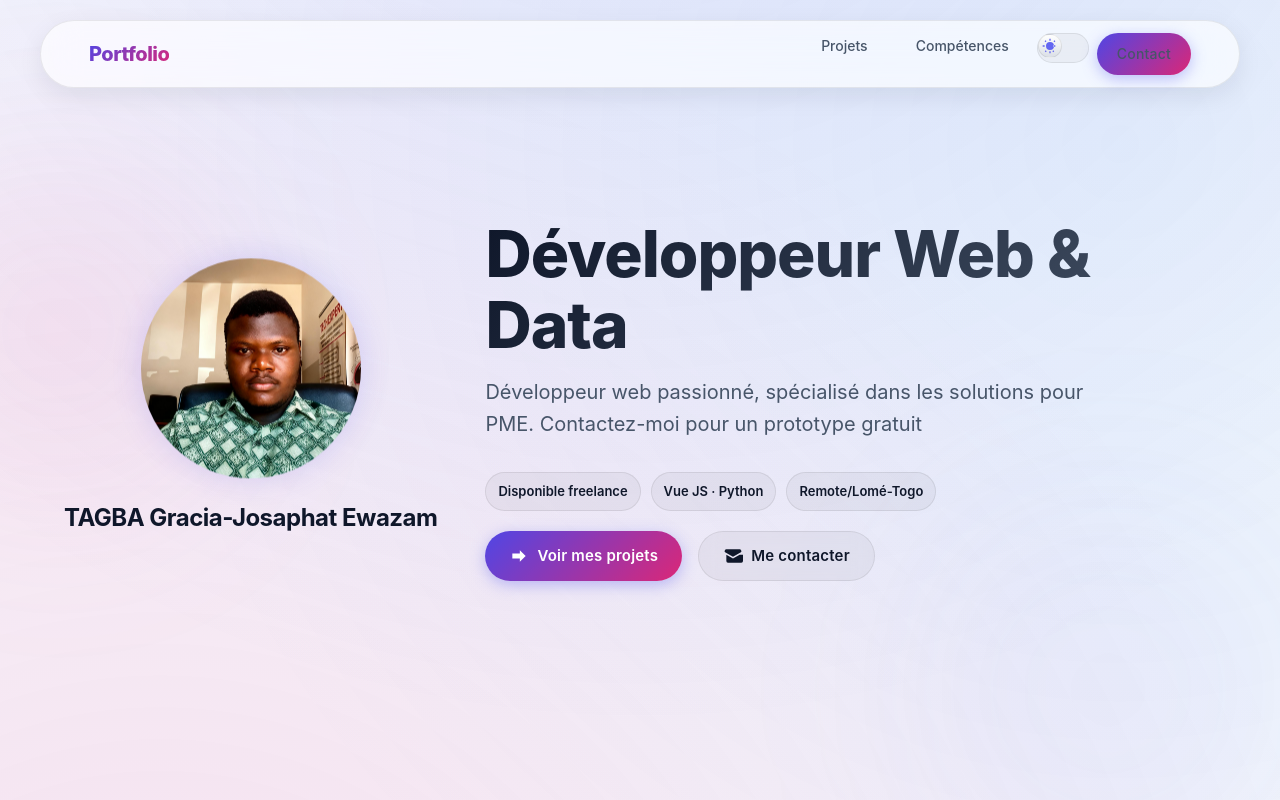
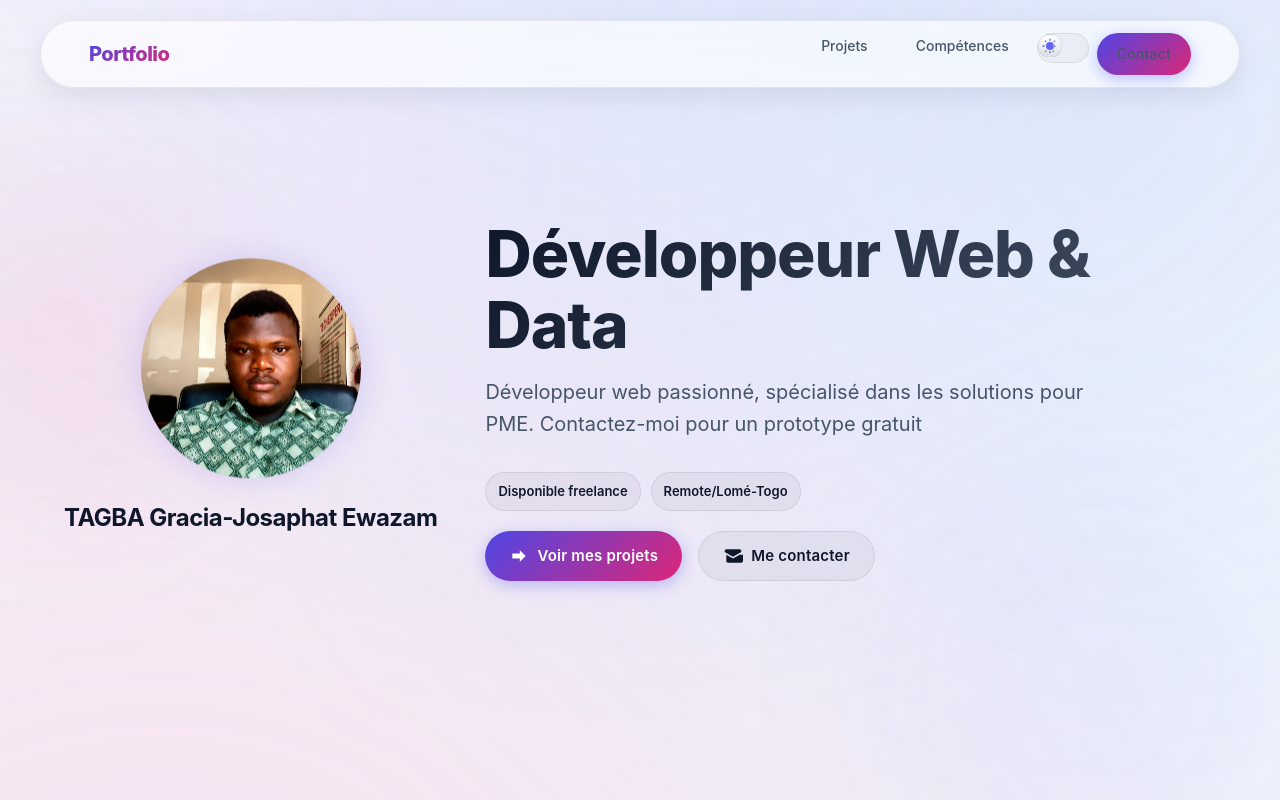
Before and after one commit to josaphatstar/portfolio, a Vue app: page / in a window 1280 px wide. Shown: the top 800 px of the page. Built offline with nearby package versions, Linux system fonts and the light colour scheme.

Commit message:
before start responisive

```diff
--- a/src/App.vue
+++ b/src/App.vue
@@ -39,7 +39,7 @@
 					<p class="hero__tagline">Développeur web passionné, spécialisé dans les solutions pour PME. Contactez-moi pour un prototype gratuit</p>
                     <ul class="hero__badges" aria-label="Points clés">
                         <li class="chip">Disponible freelance</li>
-                    		<li class="chip">Vue JS · Python</li>
+                    		<!-- <li class="chip">Vue JS · Python</li> -->
                         <li class="chip">Remote/Lomé-Togo</li>
                     </ul>
                     <div class="hero__actions">
```
